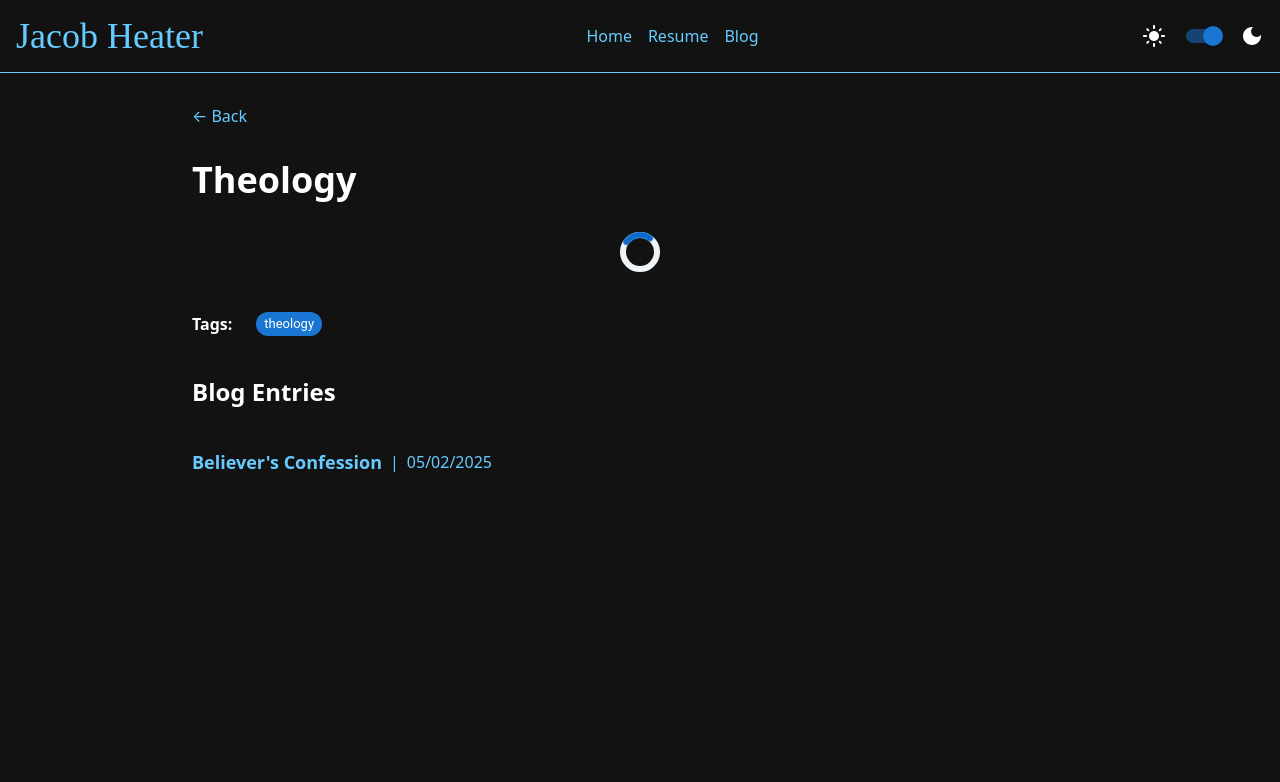
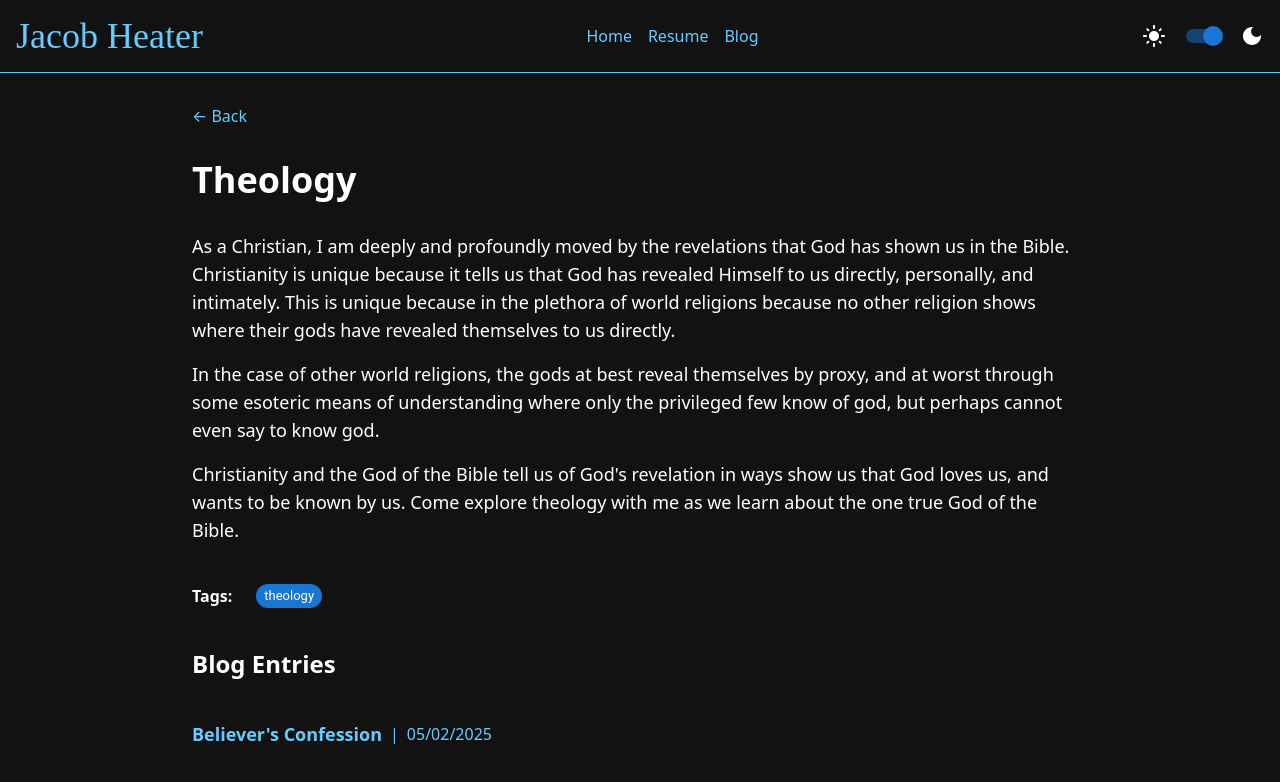
Before and after one commit to JacobHeater/jacobheater.github.io, a Next.js app: page /blog/theology in a window 1280 px wide. Shown: the top 782 px of the page. Built offline with nearby package versions, Linux system fonts and the light colour scheme; a web font is replaced by a local one.

Commit message:
feat: Add theology blog content and update BlogEntry to reference contentPath

```diff
--- /dev/null
+++ b/public/blog/content/theology/content.md
@@ -0,0 +1,16 @@
+As a Christian, I am deeply and profoundly moved by the revelations
+that God has shown us in the Bible. Christianity is unique because it
+tells us that God has revealed Himself to us directly, personally, and
+intimately. This is unique because in the plethora of world religions
+because no other religion shows where their gods have revealed
+themselves to us directly.
+
+In the case of other world religions, the gods at best reveal themselves
+by proxy, and at worst through some esoteric means of understanding
+where only the privileged few know of god, but perhaps cannot even say
+to know god.
+
+Christianity and the God of the Bible tell us of God's revelation in
+ways show us that God loves us, and wants to be known by us. Come
+explore theology with me as we learn about the one true God of the
+Bible.
--- a/src/app/blog/theology/page.tsx
+++ b/src/app/blog/theology/page.tsx
@@ -18,28 +18,7 @@ function createBlogEntry(): BlogEntry {
   return {
     date: new Date('2025-05-02'),
     title: 'Theology',
-    content: theologyBlogContent(),
+    contentPath: '/blog/content/theology/content.md',
     tags: ['theology'],
   };
 }
-
-function theologyBlogContent(): string {
-  return `
-As a Christian, I am deeply and profoundly moved by the revelations
-that God has shown us in the Bible. Christianity is unique because it
-tells us that God has revealed Himself to us directly, personally, and
-intimately. This is unique because in the plethora of world religions
-because no other religion shows where their gods have revealed
-themselves to us directly.
-
-In the case of other world religions, the gods at best reveal themselves
-by proxy, and at worst through some esoteric means of understanding
-where only the privileged few know of god, but perhaps cannot even say
-to know god.
-
-Christianity and the God of the Bible tell us of God's revelation in
-ways show us that God loves us, and wants to be known by us. Come
-explore theology with me as we learn about the one true God of the
-Bible.
-  `.trim();
-}
```
